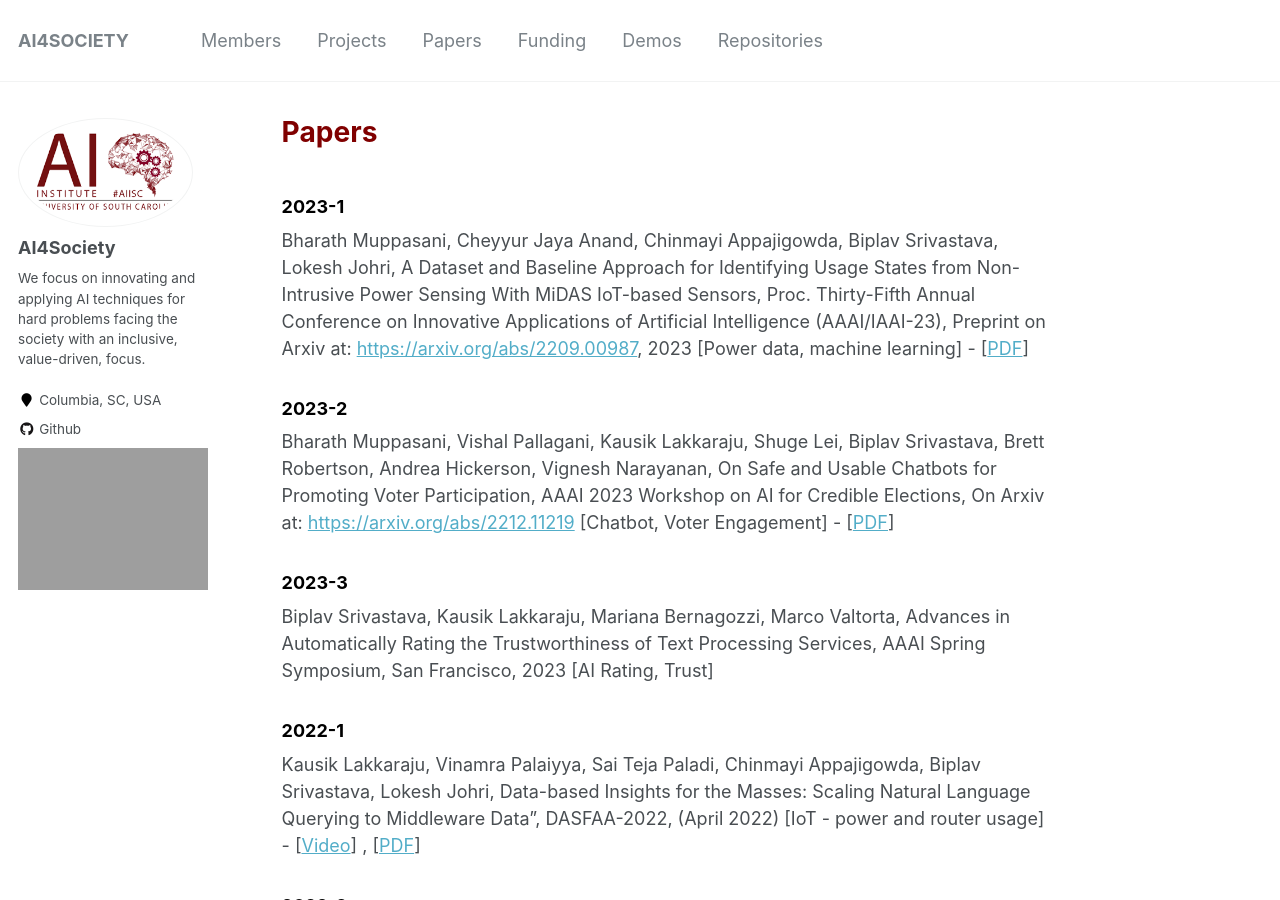
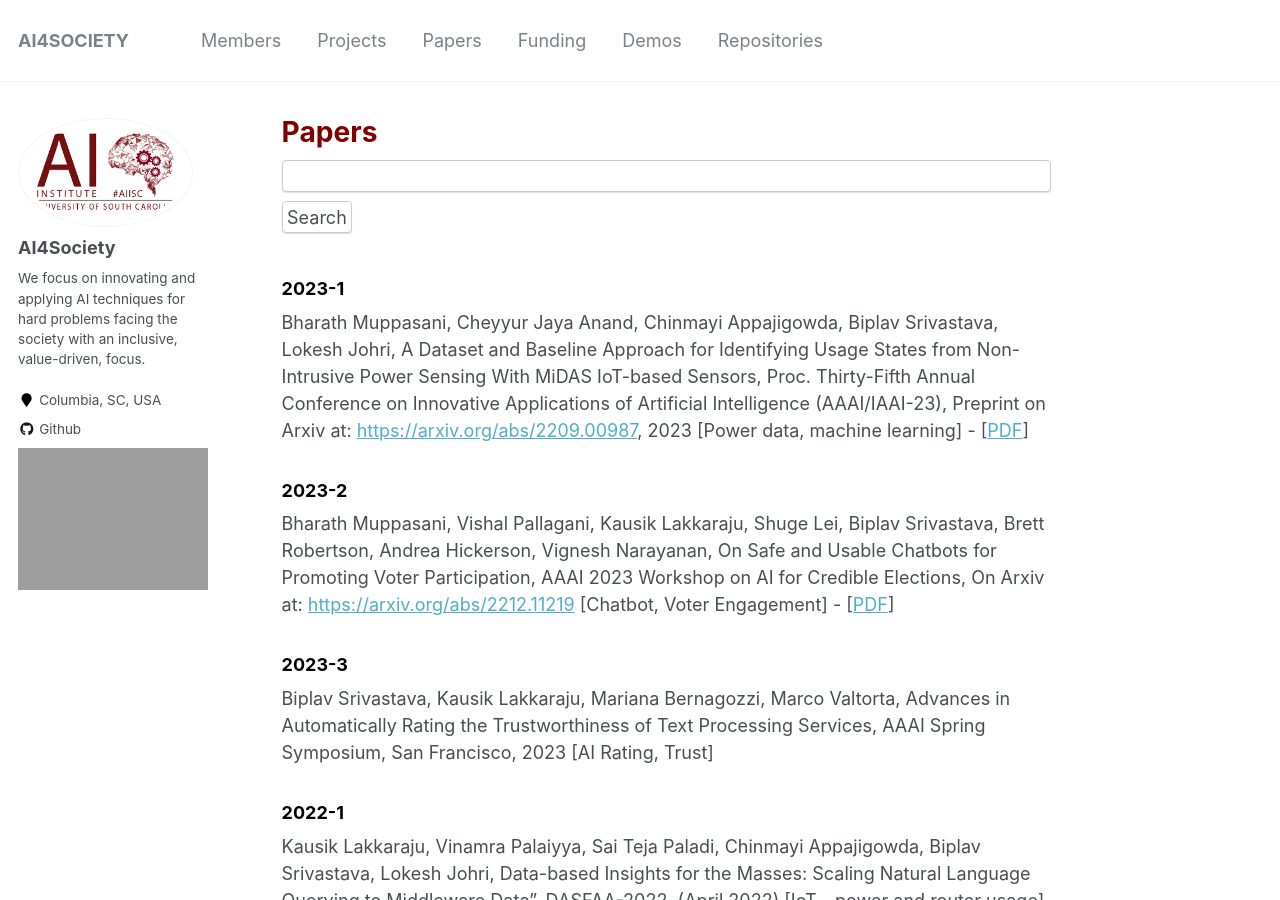
Before and after one commit to likitha-9/ai4society.github.io, a Jekyll site: the page built from _pages/papers.md, in a window 1280 px wide and 900 px high. Built offline with Jekyll 4.4.1, drawn with Linux system fonts in a browser that asks for light colours.

Commit message:
add search

```diff
--- a/_pages/papers.md
+++ b/_pages/papers.md
@@ -7,6 +7,15 @@ redirect_from:
   - /papers/
   - /papers.html
 ---
+
+
+<form action="https://ai4society.github.io/Papers/"
+  oninput="q.value=document.getElementById('search').value +' site:example.com'">
+    <input type="text" id="search" required=""/>
+    <input type="hidden" name="q"/>
+    <input type="submit" value="Search"/>
+</form>
+
 
 ### <span style="color:black">2023-1</span>
 <span style>Bharath Muppasani, Cheyyur Jaya Anand, Chinmayi Appajigowda, Biplav Srivastava, Lokesh Johri, A Dataset and Baseline Approach for Identifying Usage States from Non-Intrusive Power Sensing With MiDAS IoT-based Sensors, Proc. Thirty-Fifth Annual Conference on Innovative Applications of Artificial Intelligence (AAAI/IAAI-23), Preprint on Arxiv at: [https://arxiv.org/abs/2209.00987](https://arxiv.org/abs/2209.00987), 2023 [Power data, machine learning] - [[PDF](https://arxiv.org/pdf/2209.00987.pdf)]</span>
```
